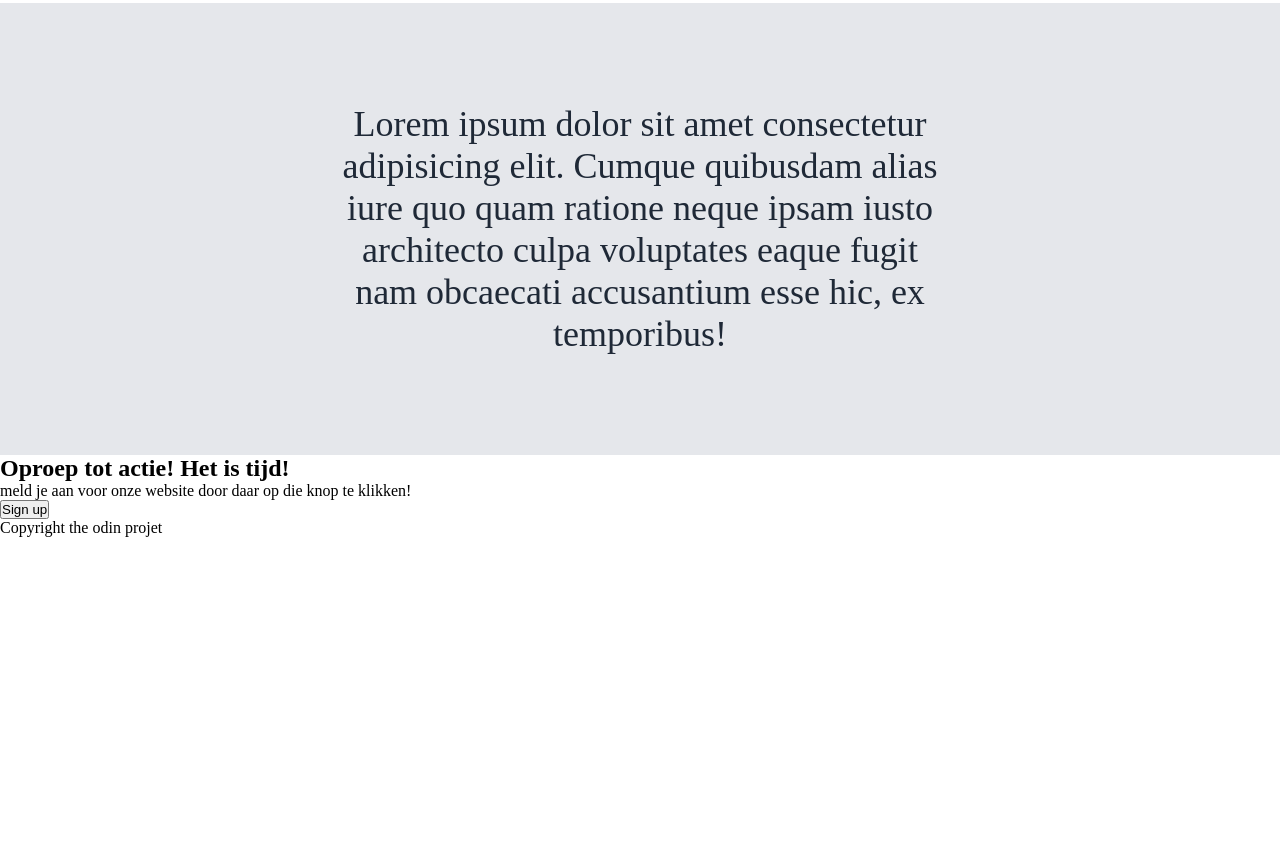
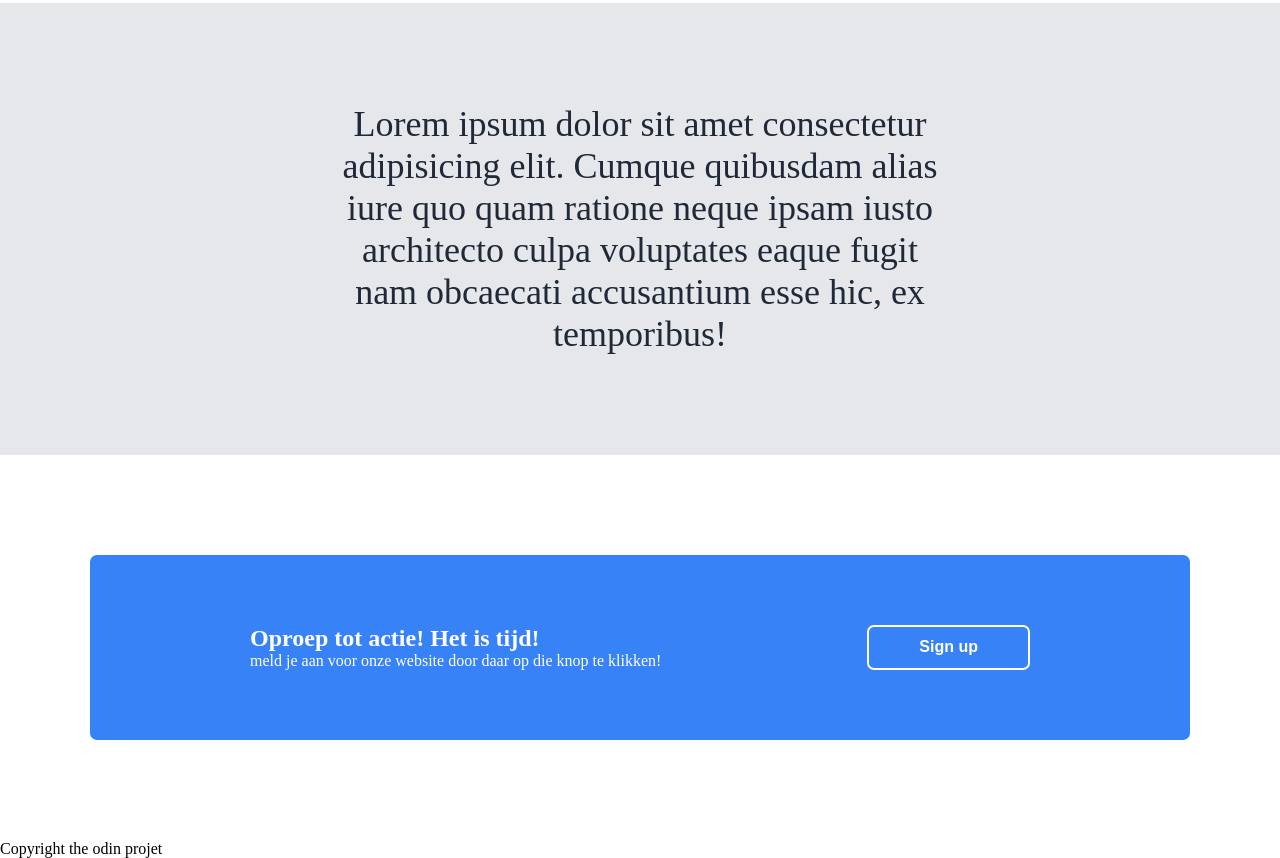
Before and after one commit to LorcanLonergan/Css-landing-page-project, a plain HTML site: page index.html in a window 1280 px wide. Shown: the part 1194-2052 px from the top of the page. Before the commit the page ends 1731 px from the top, so only its background shows below. Drawn offline with Linux system fonts and the light colour scheme.

Commit message:
add caall to action styles

```diff
--- a/styles.css
+++ b/styles.css
@@ -90,6 +90,7 @@
 
 .boxes .container2 .box{
     width: 200px;
+    text-align: center;
 }
 
 .boxes .container2 .box img{
@@ -112,3 +113,26 @@
     text-align: center;
 
 }
+
+.call-to-action4 .container{
+    width: 1100px;
+    margin: 0 auto;
+    display: flex;
+    justify-content: space-between;
+    background-color: #3882f8;
+    padding: 70px 160px;
+    margin-top: 100px;
+    margin-bottom: 100px;
+    border-radius: 7px;
+    color: white;
+}
+
+.call-to-action4 .container button{
+    border: 2px solid white;
+    color: white;
+    font-weight: bold;
+    background-color: #3882f8;
+    padding: 5px 50px;
+    font-size: 16px;
+    border-radius: 7px;
+}
```
